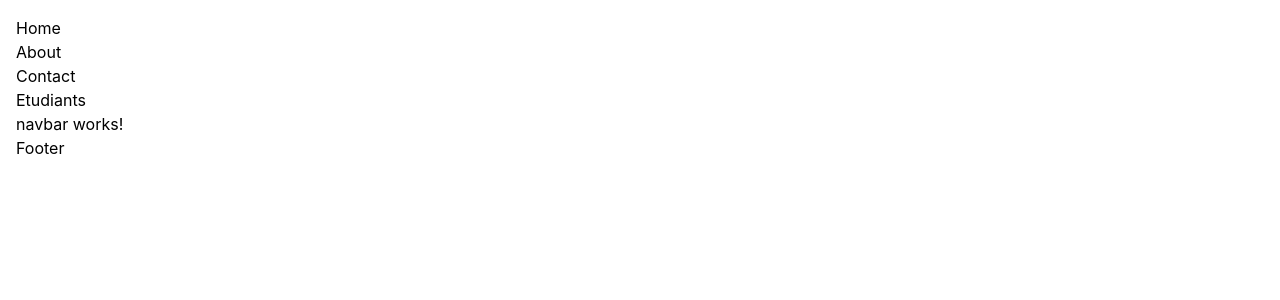
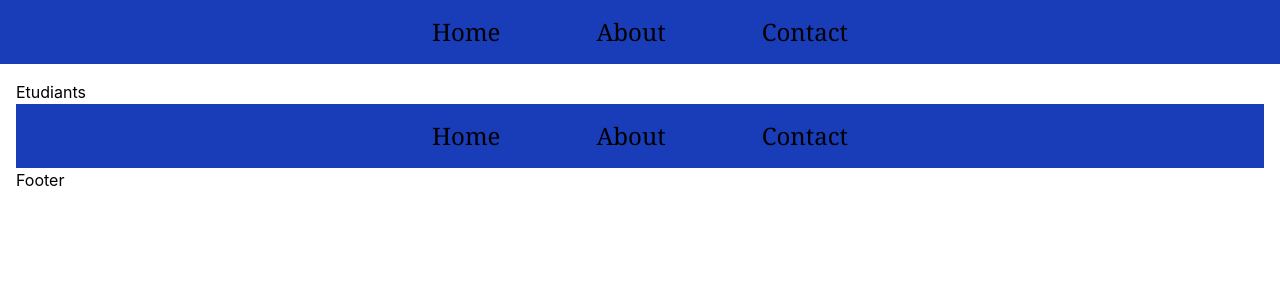
Before and after one commit to jojo-math/friandiseApp-angular, an Angular app: page /navbar in a window 1280 px wide. Shown: the top 300 px of the page. Built offline with nearby package versions, Linux system fonts and the light colour scheme.

Commit message:
Custom header

```diff
--- a/src/app/app.html
+++ b/src/app/app.html
@@ -7,16 +7,10 @@
 <!-- * * * * * * * to get started with your project! * * * * * * * -->
 <!-- * * * * * * * * * * * * * * * * * * * * * * * * * * * * * * * -->
 
+<header class="navbar">
+    <app-navbar />
+</header>
 <main class="main">
-  <header class="navbar">
-    <nav aria-label="Main navigation">
-      <ul>
-        <li><a href="/">Home</a></li>
-        <li><a href="about">About</a></li>
-        <li><a href="contact" class="">Contact</a></li>
-      </ul>
-    </nav>
-  </header>
      <div class="">
       <a href="etudiants">Etudiants</a>
         <router-outlet />
--- a/src/app/app.scss
+++ b/src/app/app.scss
@@ -67,21 +67,6 @@
     max-width: 9.2rem;
   }
 
-  .content {
-    display: flex;
-    justify-content: space-around;
-    width: 100%;
-    max-width: 700px;
-    margin-bottom: 3rem;
-  }
-
-  .content h1 {
-    margin-top: 1.75rem;
-  }
-
-  .content p {
-    margin-top: 1.5rem;
-  }
 
   .divider {
     width: 1px;
@@ -171,7 +156,3 @@
       margin-block: 1.5rem;
     }
   }
-ul{
-  flex: 1;
-  flex-direction: column;
-}
--- a/src/app/app.ts
+++ b/src/app/app.ts
@@ -1,10 +1,11 @@
 import { Component, OnInit, signal } from '@angular/core';
 import { RouterOutlet } from '@angular/router';
 import { Etudiants  } from './view/etudiants/etudiants';
+import { Navbar } from "./view/navbar/navbar";
 
 @Component({
   selector: 'app-root',
-  imports: [RouterOutlet],
+  imports: [RouterOutlet, Navbar],
   templateUrl: './app.html',
   styleUrl: './app.scss'
 })
--- a/src/app/view/navbar/navbar.html
+++ b/src/app/view/navbar/navbar.html
@@ -1 +1,7 @@
-<p>navbar works!</p>
+<nav aria-label="Main navigation" >
+      <ul class="flex gap-4 justify-center gap-[12vh] bg-blue-800 p-4 font-sans md:font-serif text-2xl">
+        <li><a href="/">Home</a></li>
+        <li><a href="about">About</a></li>
+        <li><a href="contact" class="hover:underline hover:text-stone-50 rounded-sm">Contact</a></li>
+      </ul>
+</nav>
```
